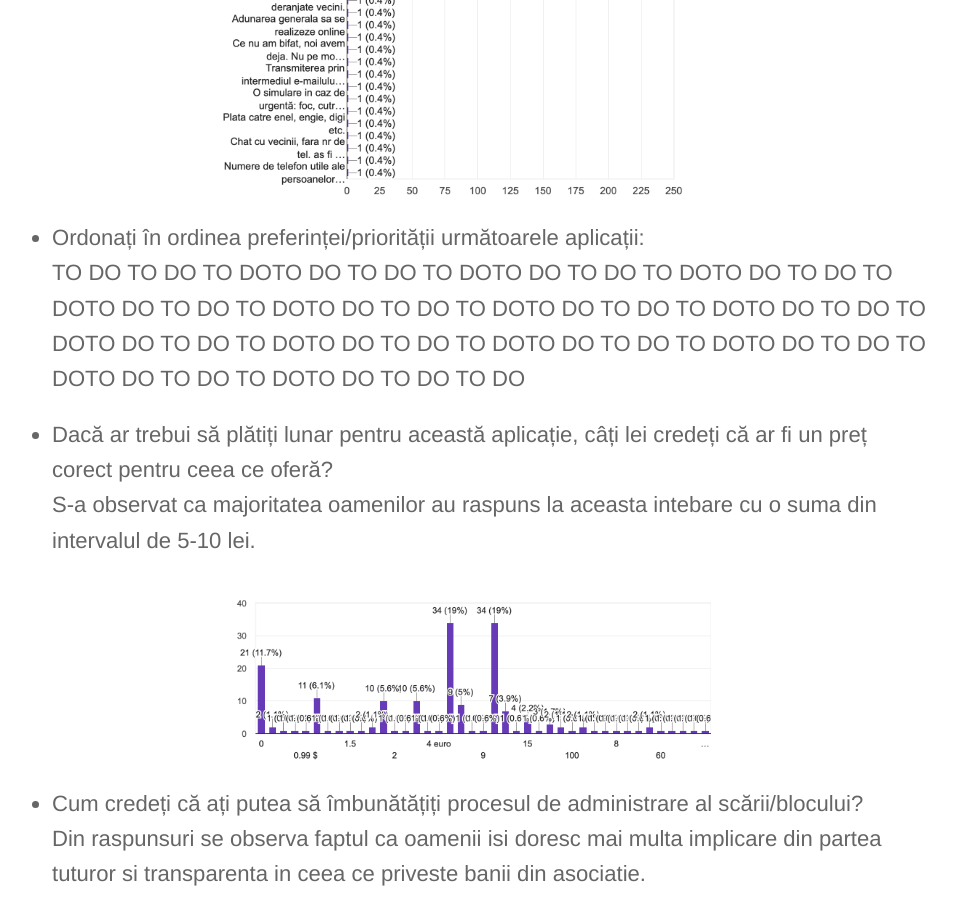
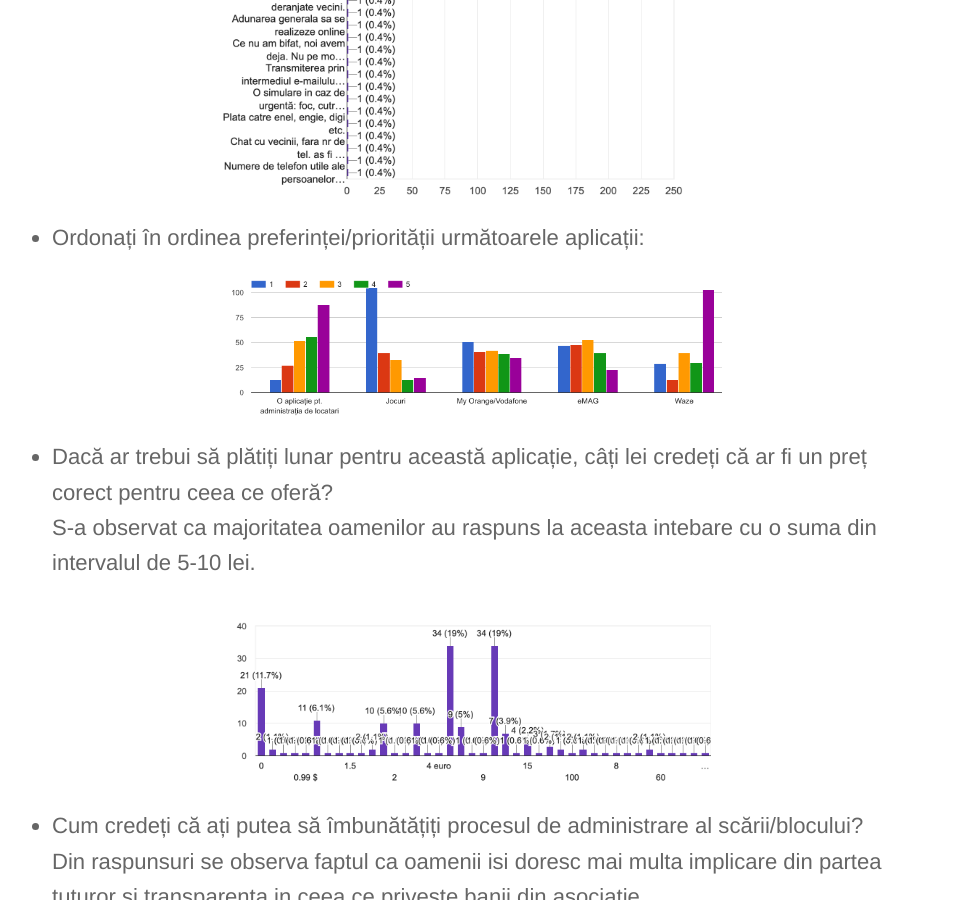
Before and after one commit to rptoma/Flaty, a Jekyll site: the page built from _posts/2018-10-28-validare.md, in a window 1280 px wide and 900 px high, scrolled down 4996 px. Shown: the whole window, without its empty margins (168-1124 px from the left). Built offline with Jekyll 4.4.1, drawn with Linux system fonts in a browser that asks for light colours; some of the changed text lies outside the part shown.

Commit message:
Updated '_posts/2018-10-28-validare.md' via CloudCannon

```diff
--- a/_posts/2018-10-28-validare.md
+++ b/_posts/2018-10-28-validare.md
@@ -82,7 +82,9 @@ Majoritatea persoanelor isi doresc o aplicatie simplu de utilizat ce ofera supor
 </center>
 
 > * Ordonați în ordinea preferinței/priorității următoarele aplicații:
-TO DO TO DO TO DOTO DO TO DO TO DOTO DO TO DO TO DOTO DO TO DO TO DOTO DO TO DO TO DOTO DO TO DO TO DOTO DO TO DO TO DOTO DO TO DO TO DOTO DO TO DO TO DOTO DO TO DO TO DOTO DO TO DO TO DOTO DO TO DO TO DOTO DO TO DO TO DOTO DO TO DO TO DO
+<center>
+<img src="https://github.com/rptoma/Flaty/raw/master/_posts/validare/preferinte.png" width="500"/>
+</center>
 
 > * Dacă ar trebui să plătiți lunar pentru această aplicație, câți lei credeți că ar fi un preț corect pentru ceea ce oferă?
 S-a observat ca majoritatea oamenilor au raspuns la aceasta intebare cu o suma din intervalul de 5-10 lei.
```
Also changed, not shown: other parts of _posts/2018-10-28-validare.md (+4 -0 lines).
